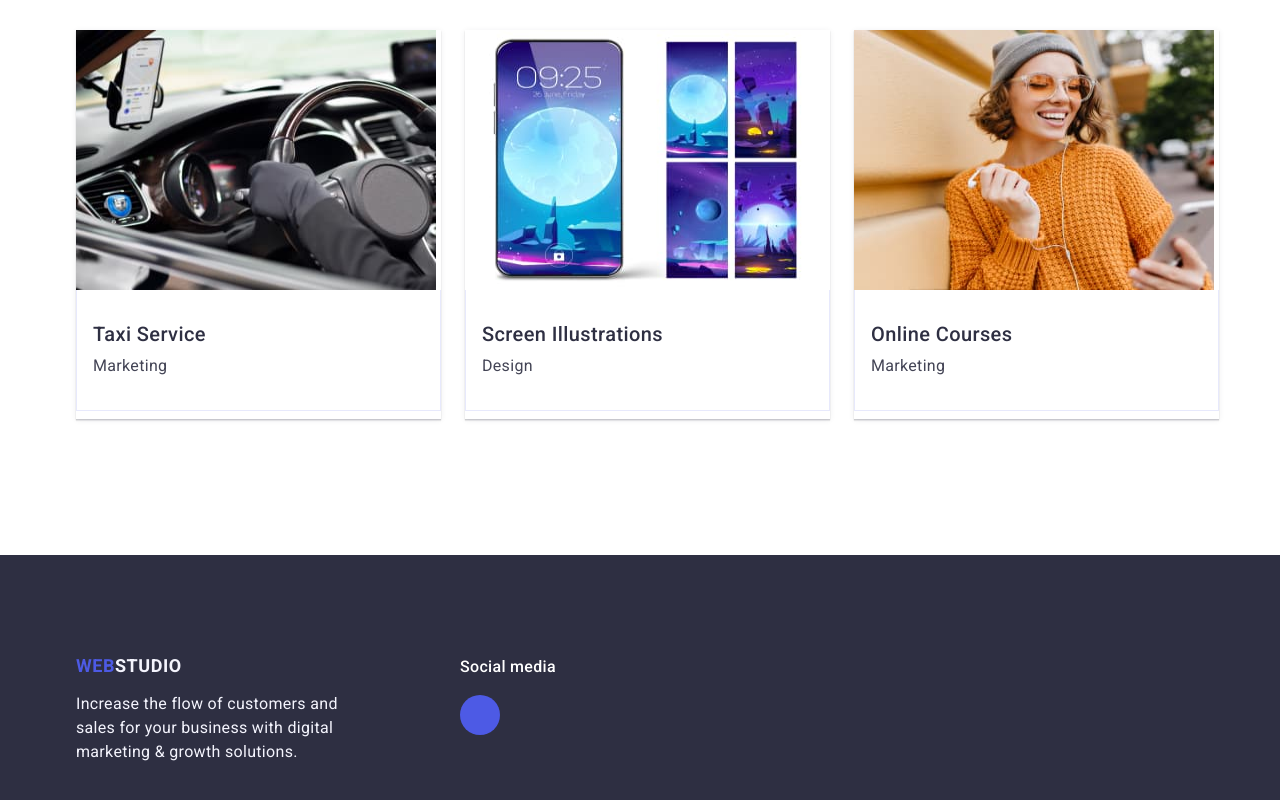
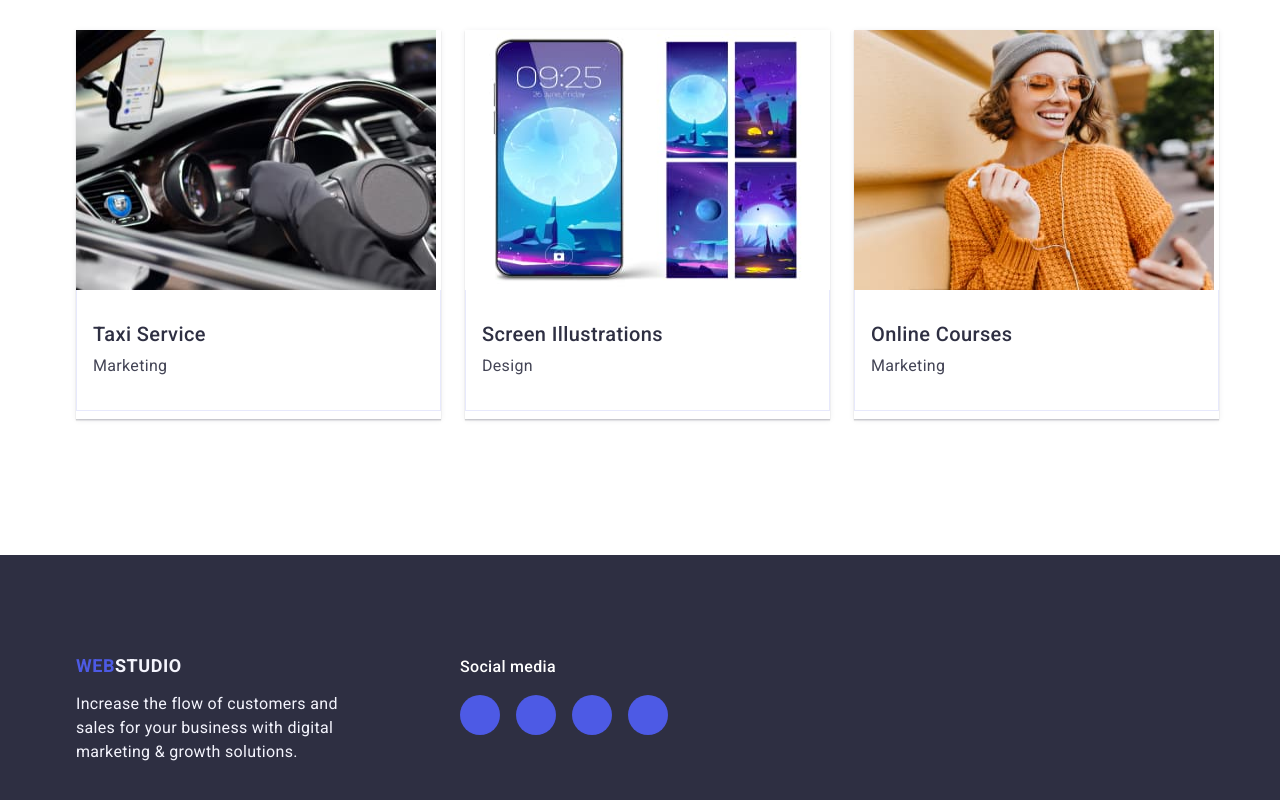
Before and after one commit to Molnia00/goit-markup-hw-04, a plain HTML site: page index.html in a window 1280 px wide. Shown: the part 2708-3508 px from the top of the page. Drawn offline with nearby package versions, Linux system fonts and the light colour scheme.

Commit message:
Update index.html

```diff
--- a/index.html
+++ b/index.html
@@ -436,6 +436,30 @@
                 </a>
 
                 </li>
+                <li class="social-footer-li">
+                    <a href="" class="social-link-li">
+                        <svg class="social-svg-footer" width="24" height="24">
+                            <use href="./images/symbol-defs-02.svg#twitter-2"></use>
+                        </svg>
+                    </a>
+
+                </li>
+                <li class="social-footer-li">
+                    <a href="" class="social-link-li">
+                        <svg class="social-svg-footer" width="24" height="24">
+                            <use href="./images/symbol-defs-02.svg#facebook-2"></use>
+                        </svg>
+                    </a>
+
+                </li>
+                <li class="social-footer-li">
+                    <a href="" class="social-link-li">
+                        <svg class="social-svg-footer" width="24" height="24">
+                            <use href="./images/symbol-defs-02.svg#linkedin-2"></use>
+                        </svg>
+                    </a>
+
+                </li>
 
             </ul>
         </div>
```
